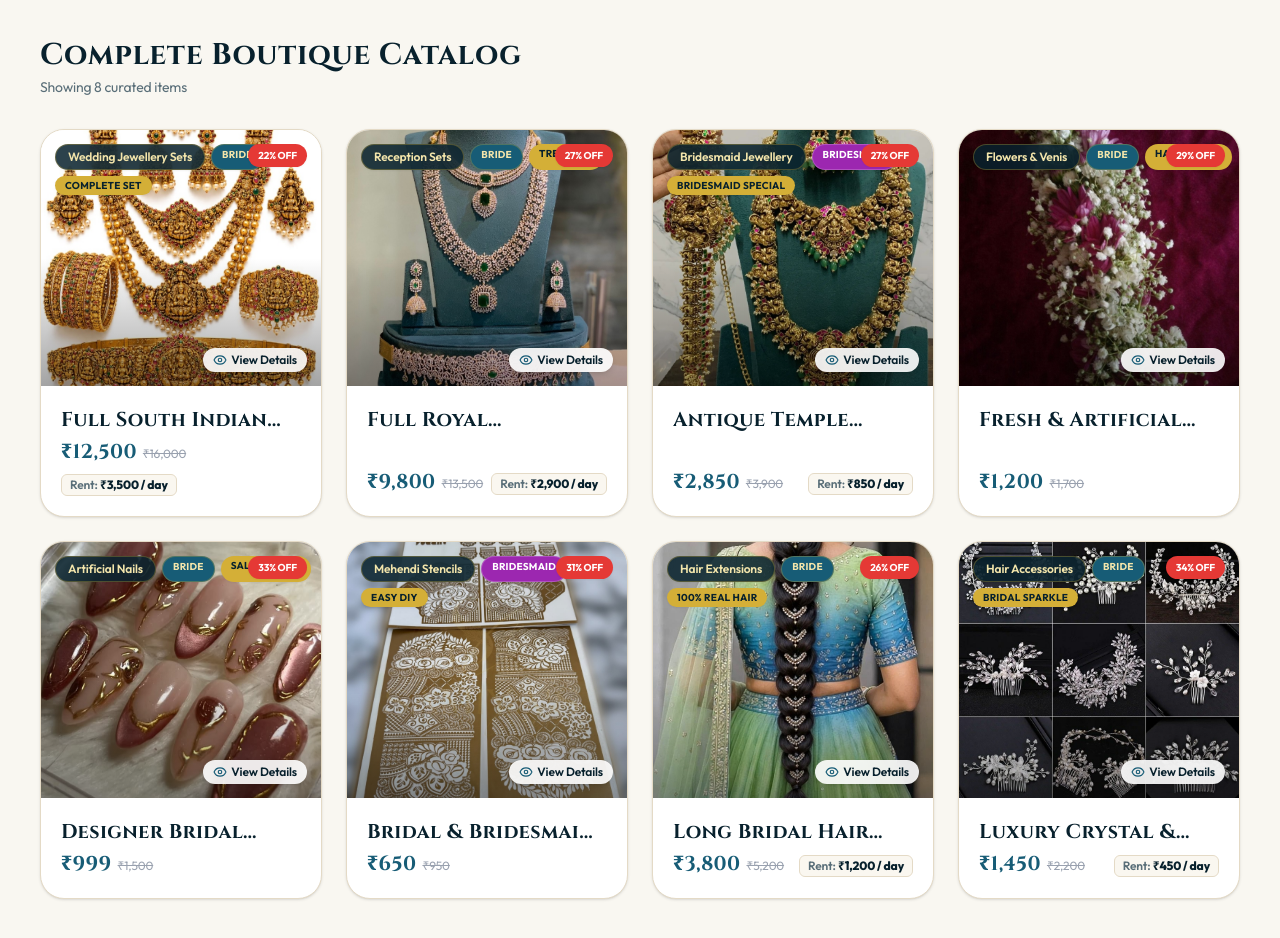
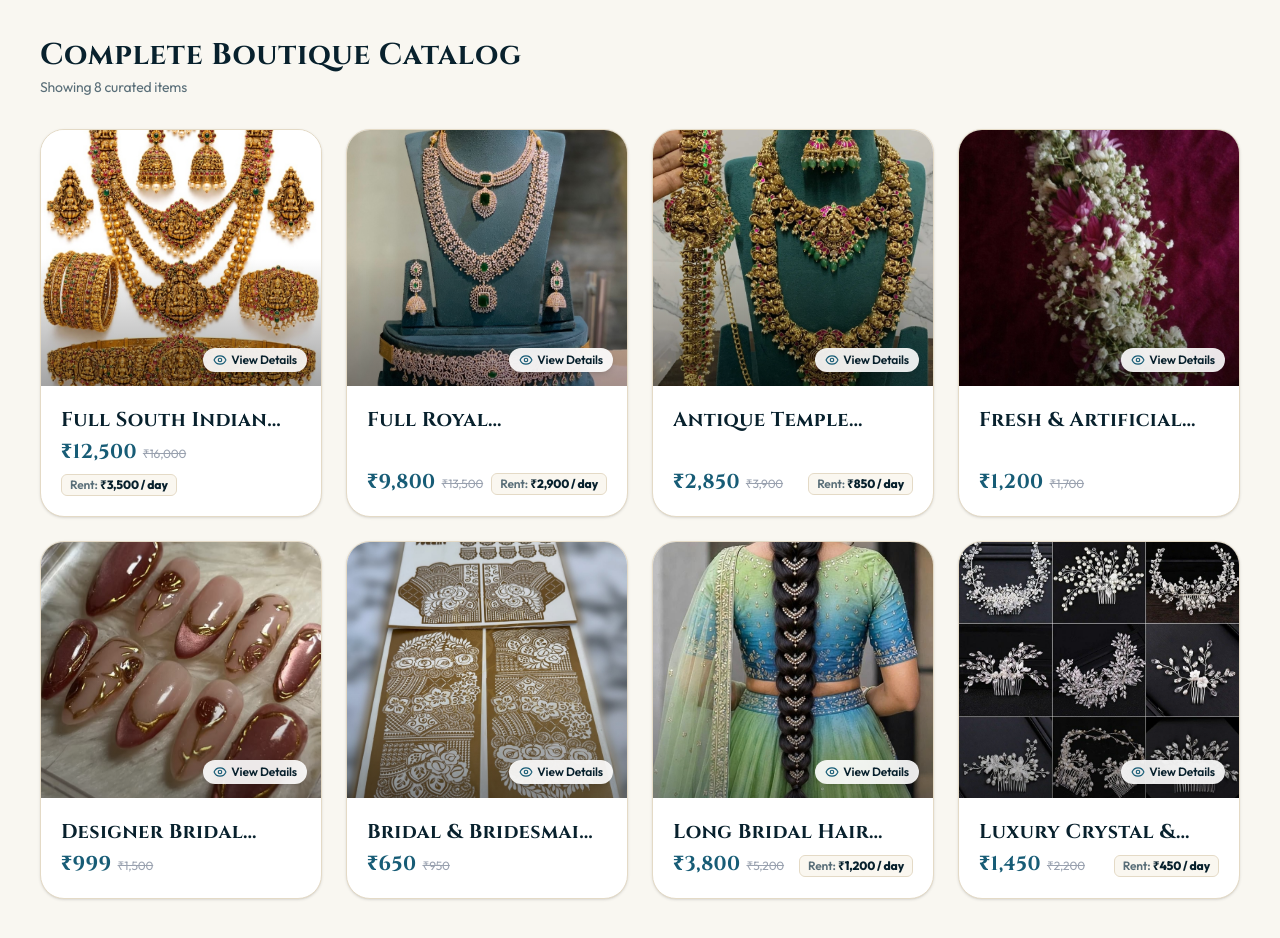
Before and after one commit to hemamalinicti/glam-bridal-studio, a React (Vite) app: page /accessories in a window 1280 px wide. Shown: the part 860-1798 px from the top of the page. Built offline with nearby package versions, Linux system fonts and the light colour scheme; the HTML template or start-up script is replaced by a standard one.

Commit message:
Remove image overlay badges and taglines across all cards and modals

```diff
--- a/src/components/Services.jsx
+++ b/src/components/Services.jsx
@@ -65,18 +65,6 @@ export default function Services({ onSelectServiceForBooking }) {
                 />
                 <div className="absolute inset-0 bg-gradient-to-t from-black/60 via-transparent to-transparent opacity-60 group-hover:opacity-40 transition-opacity" />
 
-                {/* Category Chip & Badge */}
-                <div className="absolute top-2.5 left-2.5 sm:top-3.5 sm:left-3.5 flex flex-wrap gap-1.5">
-                  <span className="bg-[#08212D]/85 backdrop-blur-md px-2.5 py-0.5 sm:px-3 sm:py-1 rounded-full text-[9px] sm:text-xs font-semibold text-[#F3E5AB] border border-[#D4AF37]/30 shadow-xs">
-                    {service.category}
-                  </span>
-                  {service.badge && (
-                    <span className="bg-[#175C76] text-[#F3E5AB] px-2 sm:px-2.5 py-0.5 rounded-full text-[8px] sm:text-[10px] font-bold tracking-wide uppercase shadow-xs border border-[#D4AF37]/30">
-                      {service.badge}
-                    </span>
-                  )}
-                </div>
-
                 {/* View Details Badge */}
                 <div className="absolute bottom-2.5 right-2.5 sm:bottom-3.5 sm:right-3.5 bg-white/90 group-hover:bg-white text-[#08212D] text-[10px] sm:text-xs font-semibold px-2.5 py-1 rounded-full backdrop-blur-sm shadow-md flex items-center gap-1 transition-all">
                   <Eye className="w-3 h-3 sm:w-3.5 sm:h-3.5 text-[#175C76]" />
@@ -126,18 +114,6 @@ export default function Services({ onSelectServiceForBooking }) {
                   alt={selectedService.title}
                   className="max-h-[280px] md:max-h-[440px] w-full object-cover rounded-2xl shadow-lg"
                 />
-
-                {/* Badges */}
-                <div className="absolute top-4 left-4 flex flex-wrap gap-2">
-                  <span className="px-3 py-1 rounded-full bg-[#08212D]/90 text-[#F3E5AB] text-xs font-bold border border-[#D4AF37]/50 backdrop-blur-sm shadow-sm">
-                    {selectedService.category}
-                  </span>
-                  {selectedService.badge && (
-                    <span className="px-3 py-1 rounded-full bg-[#175C76] text-[#F3E5AB] text-xs font-bold tracking-wide uppercase border border-[#D4AF37]/40 shadow-sm">
-                      {selectedService.badge}
-                    </span>
-                  )}
-                </div>
 
                 <div className="absolute bottom-4 left-4 flex items-center gap-2 bg-[#08212D]/85 backdrop-blur-md px-3 py-1 rounded-full text-white text-xs font-medium border border-white/10">
                   <Clock className="w-3.5 h-3.5 text-[#F3E5AB]" />
--- a/src/pages/AccessoriesPage.jsx
+++ b/src/pages/AccessoriesPage.jsx
@@ -240,31 +240,6 @@ export default function AccessoriesPage() {
                     />
                     <div className="absolute inset-0 bg-gradient-to-t from-black/60 via-transparent to-transparent opacity-60 group-hover:opacity-40 transition-opacity" />
 
-                    {/* Top Badges */}
-                    <div className="absolute top-2.5 left-2.5 sm:top-3.5 sm:left-3.5 flex flex-wrap gap-1.5">
-                      <span className="bg-[#08212D]/85 backdrop-blur-md px-2.5 py-0.5 sm:px-3 sm:py-1 rounded-full text-[9px] sm:text-xs font-semibold text-[#F3E5AB] border border-[#D4AF37]/30 shadow-xs">
-                        {product.category}
-                      </span>
-                      <span className={`px-2 sm:px-2.5 py-0.5 rounded-full text-[8px] sm:text-[10px] font-bold tracking-wide uppercase shadow-xs border ${
-                        product.target === 'Bride'
-                          ? 'bg-[#175C76] text-[#F3E5AB] border-[#D4AF37]/30'
-                          : 'bg-[#9C27B0] text-white border-white/20'
-                      }`}>
-                        {product.target}
-                      </span>
-                      {product.badge && (
-                        <span className="bg-[#D4AF37] text-[#08212D] px-2 sm:px-2.5 py-0.5 rounded-full text-[8px] sm:text-[10px] font-bold tracking-wide uppercase shadow-xs">
-                          {product.badge}
-                        </span>
-                      )}
-                    </div>
-
-                    {product.discount && (
-                      <span className="absolute top-2.5 right-2.5 sm:top-3.5 sm:right-3.5 bg-[#E53935] text-white px-2 py-0.5 sm:px-2.5 sm:py-1 rounded-full text-[8px] sm:text-[10px] font-bold shadow-xs">
-                        {product.discount}
-                      </span>
-                    )}
-
                     {/* View Details Badge */}
                     <div className="absolute bottom-2.5 right-2.5 sm:bottom-3.5 sm:right-3.5 bg-white/90 group-hover:bg-white text-[#08212D] text-[10px] sm:text-xs font-semibold px-2.5 py-1 rounded-full backdrop-blur-sm shadow-md flex items-center gap-1 transition-all">
                       <Eye className="w-3 h-3 sm:w-3.5 sm:h-3.5 text-[#175C76]" />
@@ -372,20 +347,6 @@ export default function AccessoriesPage() {
                   alt={quickViewProduct.name}
                   className="max-h-[320px] md:max-h-[440px] w-full object-contain rounded-2xl shadow-lg"
                 />
-
-                {/* Badges placed cleanly at top-left */}
-                <div className="absolute top-4 left-4 flex flex-wrap gap-2">
-                  <span className="px-3 py-1 rounded-full bg-[#08212D]/90 text-[#F3E5AB] text-xs font-bold border border-[#D4AF37]/50 backdrop-blur-sm shadow-sm">
-                    {quickViewProduct.category}
-                  </span>
-                  <span className={`px-3 py-1 rounded-full text-xs font-semibold backdrop-blur-sm border ${
-                    quickViewProduct.target === 'Bride'
-                      ? 'bg-[#0E384A]/90 text-white border-white/20'
-                      : 'bg-[#9C27B0]/90 text-white border-white/20'
-                  }`}>
-                    {quickViewProduct.target === 'Bride' ? 'For Bride' : 'For Bridesmaid'}
-                  </span>
-                </div>
               </div>
 
               {/* Product Modal Info Area */}
--- a/src/pages/HomePage.jsx
+++ b/src/pages/HomePage.jsx
@@ -142,9 +142,7 @@ export default function HomePage({ onOpenBooking }) {
               <span>View All Services</span>
               <ArrowRight className="w-4 h-4" />
             </Link>
-          </div>
-
-          {/* 2-Column Responsive Grid matching Services Page */}
+          </div>          {/* 2-Column Responsive Grid matching Services Page */}
           <div className="grid grid-cols-2 md:grid-cols-2 lg:grid-cols-4 gap-4 sm:gap-6">
             {featuredServices.map((service) => (
               <div
@@ -160,18 +158,6 @@ export default function HomePage({ onOpenBooking }) {
                     className="w-full h-full object-cover group-hover:scale-105 transition-transform duration-700"
                   />
                   <div className="absolute inset-0 bg-gradient-to-t from-black/60 via-transparent to-transparent opacity-60 group-hover:opacity-40 transition-opacity" />
-
-                  {/* Category Chip & Badge */}
-                  <div className="absolute top-2.5 left-2.5 sm:top-3.5 sm:left-3.5 flex flex-wrap gap-1.5">
-                    <span className="bg-[#08212D]/85 backdrop-blur-md px-2.5 py-0.5 sm:px-3 sm:py-1 rounded-full text-[9px] sm:text-xs font-semibold text-[#F3E5AB] border border-[#D4AF37]/30 shadow-xs">
-                      {service.category}
-                    </span>
-                    {service.badge && (
-                      <span className="bg-[#175C76] text-[#F3E5AB] px-2 sm:px-2.5 py-0.5 rounded-full text-[8px] sm:text-[10px] font-bold tracking-wide uppercase shadow-xs border border-[#D4AF37]/30">
-                        {service.badge}
-                      </span>
-                    )}
-                  </div>
 
                   {/* View Details Badge */}
                   <div className="absolute bottom-2.5 right-2.5 sm:bottom-3.5 sm:right-3.5 bg-white/90 group-hover:bg-white text-[#08212D] text-[10px] sm:text-xs font-semibold px-2.5 py-1 rounded-full backdrop-blur-sm shadow-md flex items-center gap-1 transition-all">
@@ -238,20 +224,9 @@ export default function HomePage({ onOpenBooking }) {
                   />
                   <div className="absolute inset-0 bg-gradient-to-t from-black/60 via-transparent to-transparent opacity-60" />
 
-                  <span className="absolute top-2.5 left-2.5 sm:top-3 sm:left-3 bg-[#08212D]/85 backdrop-blur-md px-2.5 py-0.5 rounded-full text-[9px] sm:text-[10px] font-bold text-[#F3E5AB] border border-[#D4AF37]/30">
-                    {product.target === 'Bride' ? 'Bride' : 'Bridesmaid'}
-                  </span>
-
-                  {product.badge && (
-                    <span className="absolute top-2.5 right-2.5 sm:top-3 sm:right-3 bg-[#D4AF37] text-[#08212D] px-2 py-0.5 rounded-full text-[9px] sm:text-[10px] font-bold shadow-xs">
-                      {product.badge}
-                    </span>
-                  )}
-
                   {/* View Details Badge */}
-                  <div className="absolute bottom-2.5 right-2.5 sm:bottom-3 sm:right-3 bg-white/90 group-hover:bg-white text-[#08212D] text-[10px] sm:text-xs font-semibold px-2.5 py-1 rounded-full backdrop-blur-sm shadow-md flex items-center gap-1 transition-all">
+                  <div className="absolute bottom-2.5 right-2.5 sm:bottom-3.5 sm:right-3.5 bg-white/90 group-hover:bg-white text-[#08212D] text-[10px] sm:text-xs font-semibold px-2.5 py-1 rounded-full backdrop-blur-sm shadow-md flex items-center gap-1 transition-all">
                     <Eye className="w-3 h-3 sm:w-3.5 sm:h-3.5 text-[#175C76]" />
-                    <span>View</span>
                   </div>
                 </div>
 
@@ -354,18 +329,6 @@ export default function HomePage({ onOpenBooking }) {
                   className="max-h-[280px] md:max-h-[440px] w-full object-cover rounded-2xl shadow-lg"
                 />
 
-                {/* Badges */}
-                <div className="absolute top-4 left-4 flex flex-wrap gap-2">
-                  <span className="px-3 py-1 rounded-full bg-[#08212D]/90 text-[#F3E5AB] text-xs font-bold border border-[#D4AF37]/50 backdrop-blur-sm shadow-sm">
-                    {selectedService.category}
-                  </span>
-                  {selectedService.badge && (
-                    <span className="px-3 py-1 rounded-full bg-[#175C76] text-[#F3E5AB] text-xs font-bold tracking-wide uppercase border border-[#D4AF37]/40 shadow-sm">
-                      {selectedService.badge}
-                    </span>
-                  )}
-                </div>
-
                 <div className="absolute bottom-4 left-4 flex items-center gap-2 bg-[#08212D]/85 backdrop-blur-md px-3 py-1 rounded-full text-white text-xs font-medium border border-white/10">
                   <Clock className="w-3.5 h-3.5 text-[#F3E5AB]" />
                   <span>Duration: {selectedService.duration}</span>
```
Also changed, not shown: src/pages/ServicesPage.jsx (+0 -24 lines).
